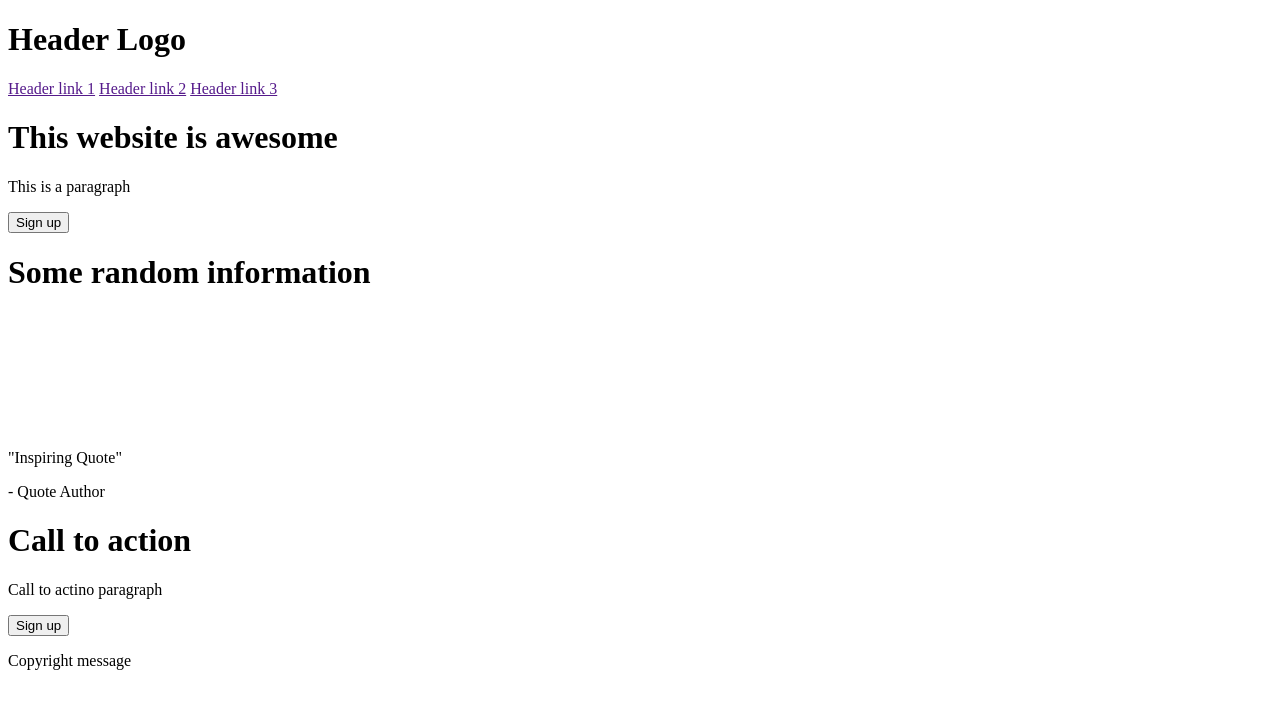
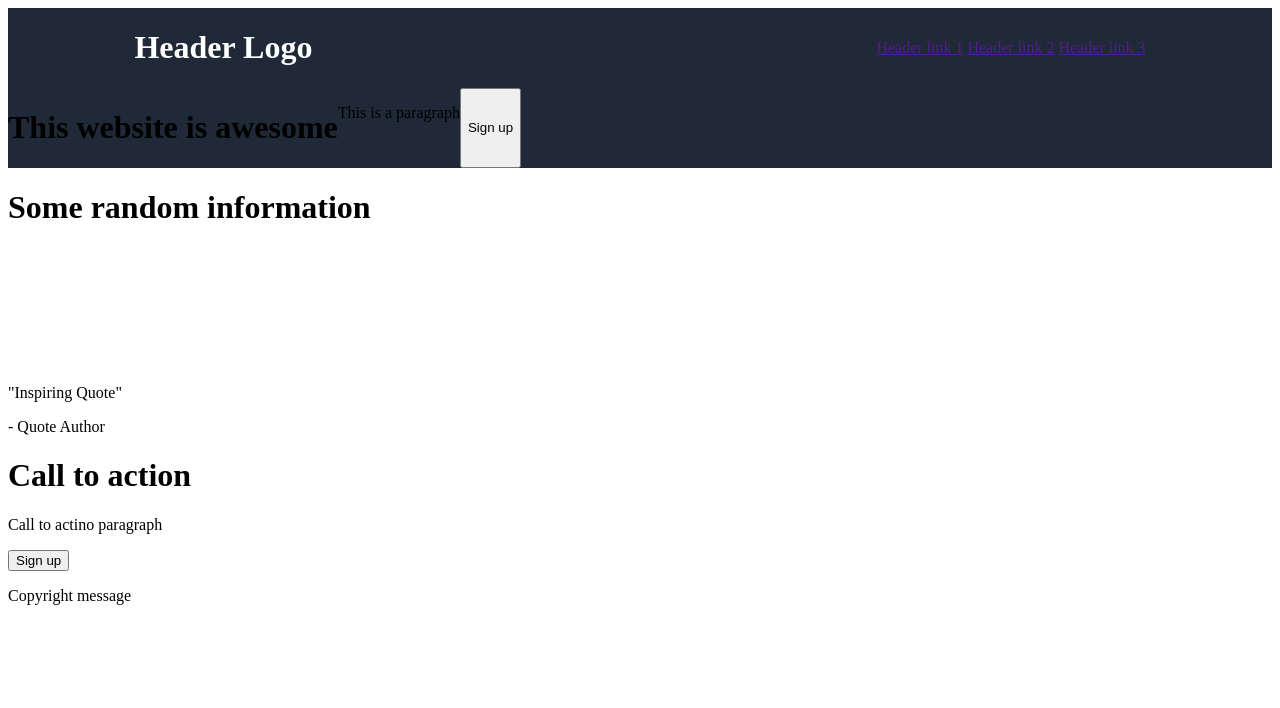
Before and after one commit to Herblawunf/TOP-Practice, a plain HTML site: page index.html in a window 1280 px wide. Drawn offline with Linux system fonts and the light colour scheme.

Commit message:
feat: Format header and section 2
Add colour for the header and section two and format them as flexbox. Add padding to flexbox and make header logo white.

```diff
--- a/index.html
+++ b/index.html
@@ -9,14 +9,14 @@
 </head>
 <body>
     <header>
-        <h1>Header Logo</h1>
+        <h1 class="headLogo">Header Logo</h1>
         <div>
             <a href="">Header link 1</a>
             <a href="">Header link 2</a>
             <a href="">Header link 3</a>
         </div>
     </header>
-    <div>
+    <div class="sec2">
         <h1>This website is awesome</h1>
         <p>This is a paragraph</p>
         <button>Sign up</button>
--- a/styles.css
+++ b/styles.css
@@ -0,0 +1,17 @@
+header {
+    display: flex;
+    background-color: #1F2937;
+    justify-content: space-between;
+    align-items: center;
+    padding-left: 10%;
+    padding-right: 10%;
+}
+
+.headLogo {
+    color: white;
+}
+
+.sec2 {
+    display: flex;
+    background-color: #1F2937;
+}
```
